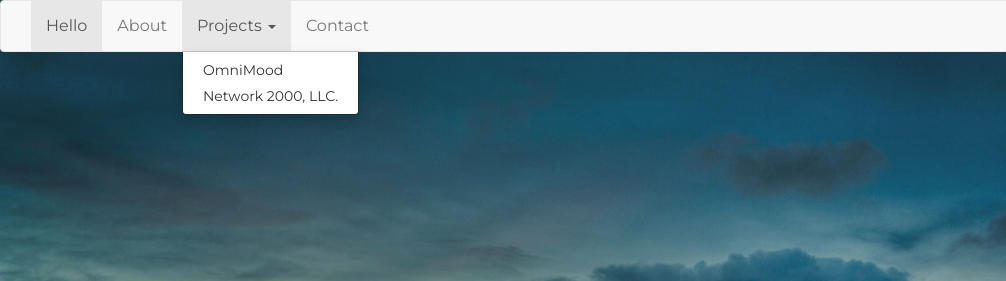
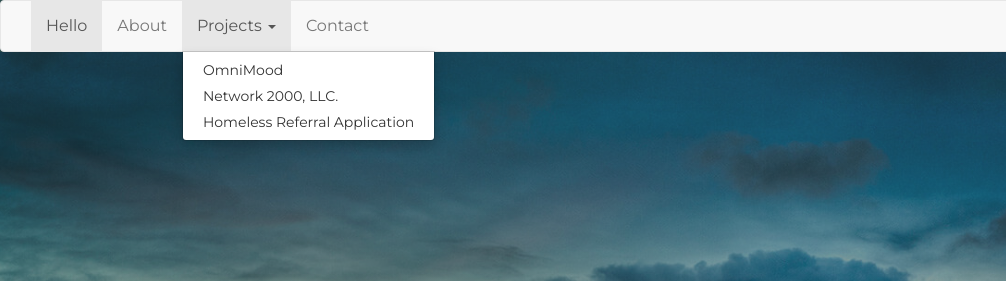
Before and after one commit to adam-akamine/my-site, a website: page public/index.html in a window 1280 px wide. Both pictures are taken after a click on the button "Projects". Shown: the top 281 px of the page, 0-1006 px from the left. Drawn offline with nearby package versions, Linux system fonts and the light colour scheme.

Commit message:
Added homeless referral app link to projects.

```diff
--- a/public/index.html
+++ b/public/index.html
@@ -33,6 +33,7 @@
             <ul class="dropdown-menu">
               <li><a href="http://omnimood.com" target="_blank">OmniMood</a></li>
               <li><a href="http://network2000-hi.com" target="_blank">Network 2000, LLC.</a></li>
+              <li><a href="https://devpost.com/software/devleagueforhomeless#updates" target="_blank">Homeless Referral Application</a></li>
             </ul>
           </li>
           <li>
```
